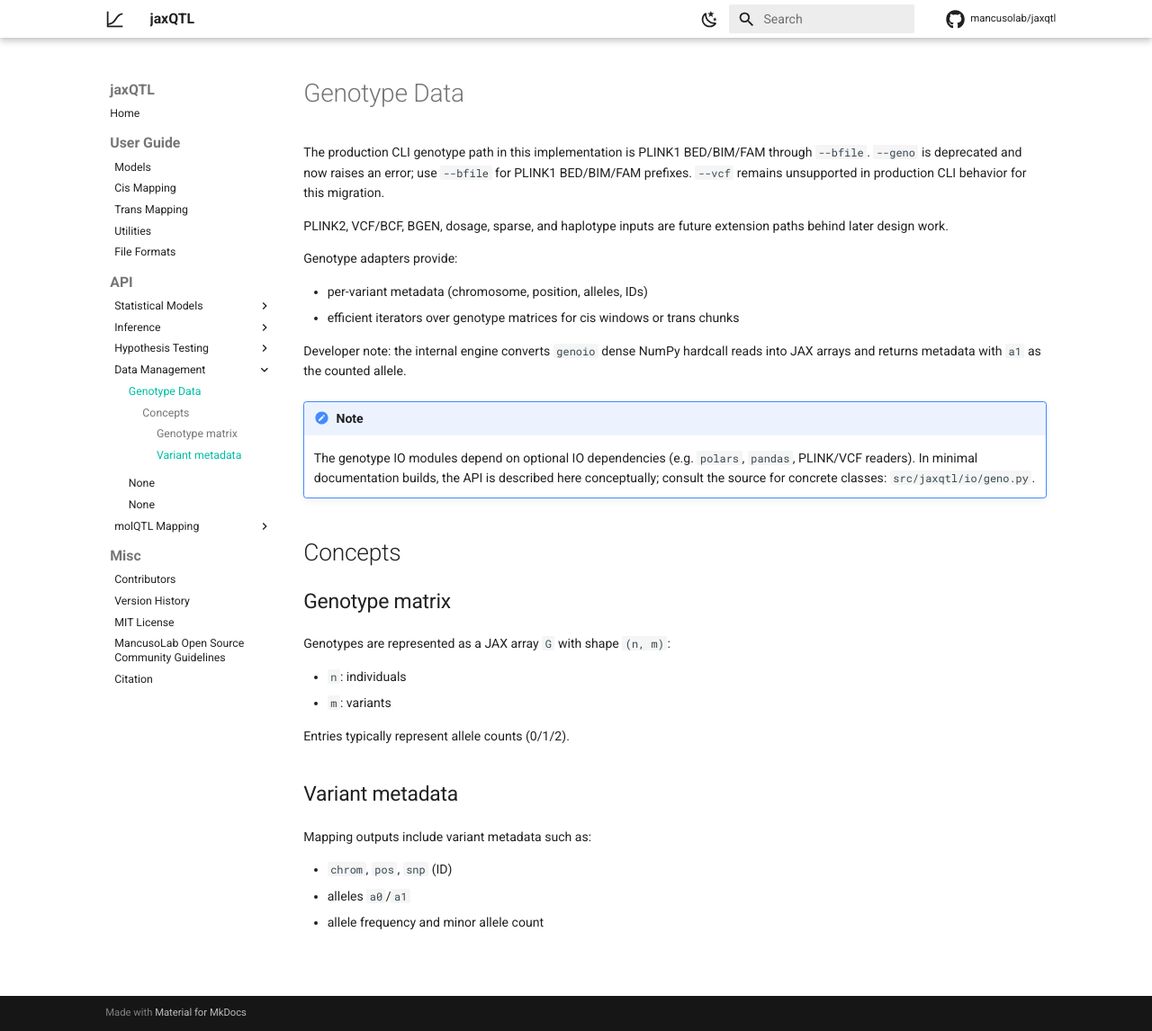
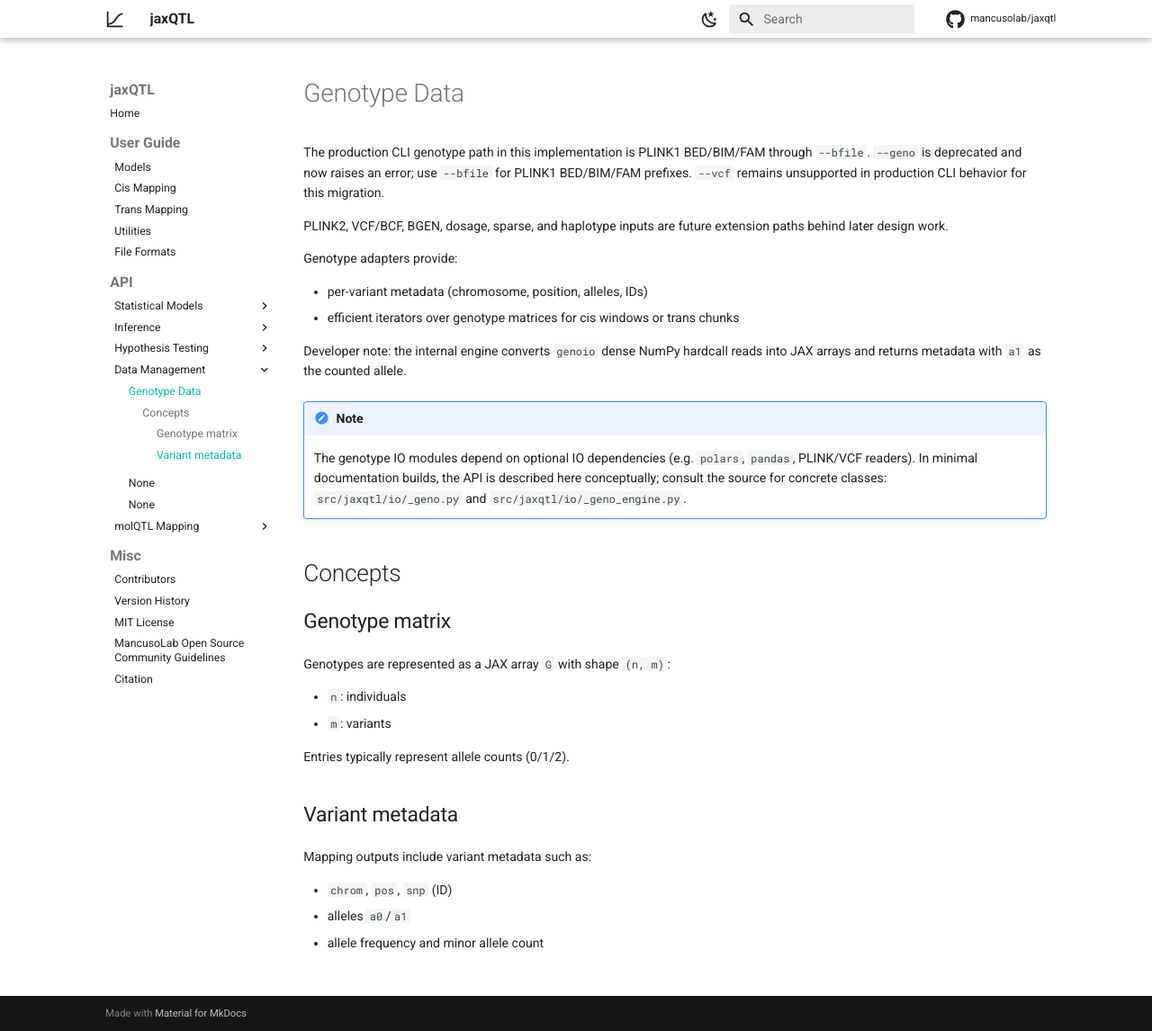
Before and after one commit to mancusolab/jaxqtl, an MkDocs documentation site: the page built from docs/api/data/geno.md, in a window 1280 px wide and 1146 px high. Shown: the whole window at 90% size. Built offline with MkDocs 1.6.1 and Material for MkDocs 9.7.7, drawn with Linux system fonts in a browser that asks for light colours; comment, search, counter and statistics services are not loaded.

```diff
--- a/docs/api/data/geno.md
+++ b/docs/api/data/geno.md
@@ -18,7 +18,7 @@ Developer note: the internal engine converts `genoio` dense NumPy hardcall reads
 
     The genotype IO modules depend on optional IO dependencies (e.g. `polars`, `pandas`, PLINK/VCF readers). In
     minimal documentation builds, the API is described here conceptually; consult the source for concrete classes:
-    `src/jaxqtl/io/geno.py`.
+    `src/jaxqtl/io/_geno.py` and `src/jaxqtl/io/_geno_engine.py`.
 
 ## Concepts
 
```
